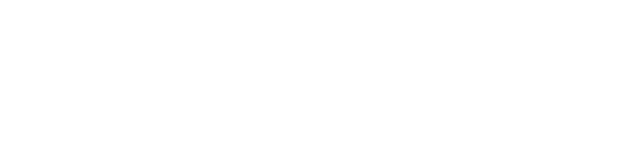
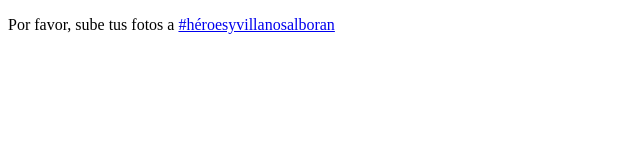
Before and after one commit to CGRU2001/heroesAlboran, a plain HTML site: page index.html in a window 1280 px wide. Shown: the whole page, without its empty margins (0-640 px from the left). Drawn offline with Linux system fonts and the light colour scheme.

Commit message:
Inserta el código HTML necesario para el proyecto

```diff
--- a/index.html
+++ b/index.html
@@ -4,6 +4,8 @@
         <title>Heroes Alborán</title>
     </head>
     <body>
-
+        <main>
+            <p>Por favor, sube tus fotos a <a href="#">#héroesyvillanosalboran</a></p>
+        </main>
     </body>
 </html>
```
